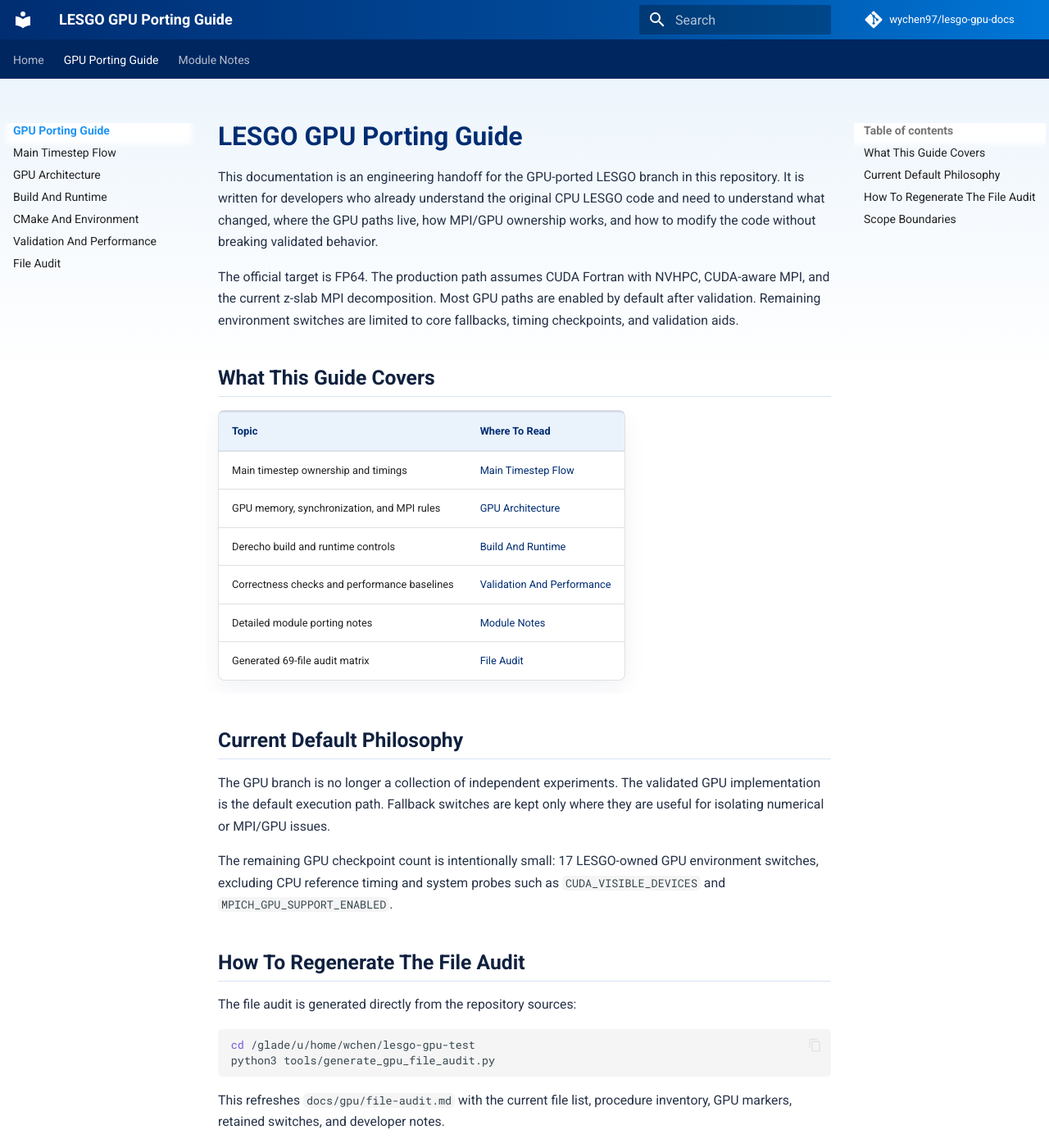
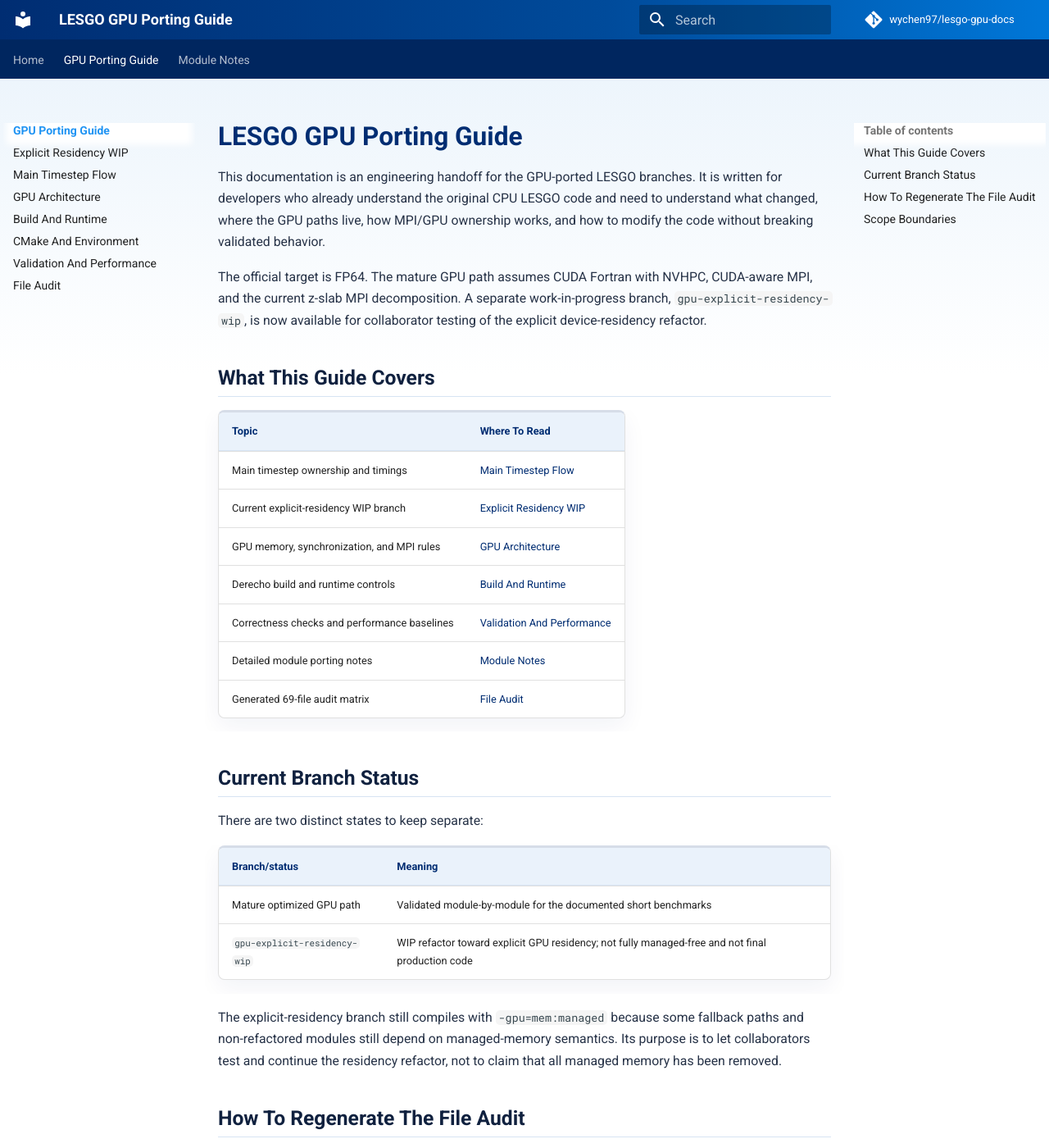
Before and after one commit to wychen97/lesgo-gpu-docs, an MkDocs documentation site: the page built from docs/gpu/index.md, in a window 1280 px wide and 1400 px high. Shown: the whole window at 82% size. Built offline with MkDocs 1.6.1 and Material for MkDocs 9.7.7, drawn with Linux system fonts in a browser that asks for light colours; comment, search, counter and statistics services are not loaded.

Commit message:
Document explicit residency WIP branch

```diff
--- a/docs/gpu/index.md
+++ b/docs/gpu/index.md
@@ -1,25 +1,31 @@
 # LESGO GPU Porting Guide
 
-This documentation is an engineering handoff for the GPU-ported LESGO branch in this repository. It is written for developers who already understand the original CPU LESGO code and need to understand what changed, where the GPU paths live, how MPI/GPU ownership works, and how to modify the code without breaking validated behavior.
+This documentation is an engineering handoff for the GPU-ported LESGO branches. It is written for developers who already understand the original CPU LESGO code and need to understand what changed, where the GPU paths live, how MPI/GPU ownership works, and how to modify the code without breaking validated behavior.
 
-The official target is FP64. The production path assumes CUDA Fortran with NVHPC, CUDA-aware MPI, and the current z-slab MPI decomposition. Most GPU paths are enabled by default after validation. Remaining environment switches are limited to core fallbacks, timing checkpoints, and validation aids.
+The official target is FP64. The mature GPU path assumes CUDA Fortran with NVHPC, CUDA-aware MPI, and the current z-slab MPI decomposition. A separate work-in-progress branch, `gpu-explicit-residency-wip`, is now available for collaborator testing of the explicit device-residency refactor.
 
 ## What This Guide Covers
 
 | Topic | Where To Read |
 |---|---|
 | Main timestep ownership and timings | [Main Timestep Flow](main-flow.md) |
+| Current explicit-residency WIP branch | [Explicit Residency WIP](explicit-residency.md) |
 | GPU memory, synchronization, and MPI rules | [GPU Architecture](architecture.md) |
 | Derecho build and runtime controls | [Build And Runtime](build-runtime.md) |
 | Correctness checks and performance baselines | [Validation And Performance](validation-performance.md) |
 | Detailed module porting notes | [Module Notes](modules/core-solver.md) |
 | Generated 69-file audit matrix | [File Audit](file-audit.md) |
 
-## Current Default Philosophy
+## Current Branch Status
 
-The GPU branch is no longer a collection of independent experiments. The validated GPU implementation is the default execution path. Fallback switches are kept only where they are useful for isolating numerical or MPI/GPU issues.
+There are two distinct states to keep separate:
 
-The remaining GPU checkpoint count is intentionally small: 17 LESGO-owned GPU environment switches, excluding CPU reference timing and system probes such as `CUDA_VISIBLE_DEVICES` and `MPICH_GPU_SUPPORT_ENABLED`.
+| Branch/status | Meaning |
+|---|---|
+| Mature optimized GPU path | Validated module-by-module for the documented short benchmarks |
+| `gpu-explicit-residency-wip` | WIP refactor toward explicit GPU residency; not fully managed-free and not final production code |
+
+The explicit-residency branch still compiles with `-gpu=mem:managed` because some fallback paths and non-refactored modules still depend on managed-memory semantics. Its purpose is to let collaborators test and continue the residency refactor, not to claim that all managed memory has been removed.
 
 ## How To Regenerate The File Audit
 
--- a/mkdocs.yml
+++ b/mkdocs.yml
@@ -13,6 +13,7 @@
   - Home: index.md
   - GPU Porting Guide:
       - Overview: gpu/index.md
+      - Explicit Residency WIP: gpu/explicit-residency.md
       - Main Timestep Flow: gpu/main-flow.md
       - GPU Architecture: gpu/architecture.md
       - Build And Runtime: gpu/build-runtime.md
```
Also changed, not shown: docs/gpu/architecture.md (+13 -2 lines), docs/gpu/build-runtime.md (+22 -0 lines), docs/gpu/cmake-environment.md (+9 -0 lines), docs/gpu/explicit-residency.md (added, +71 -0 lines), docs/gpu/modules/atm-forcing.md (+16 -1 lines).
